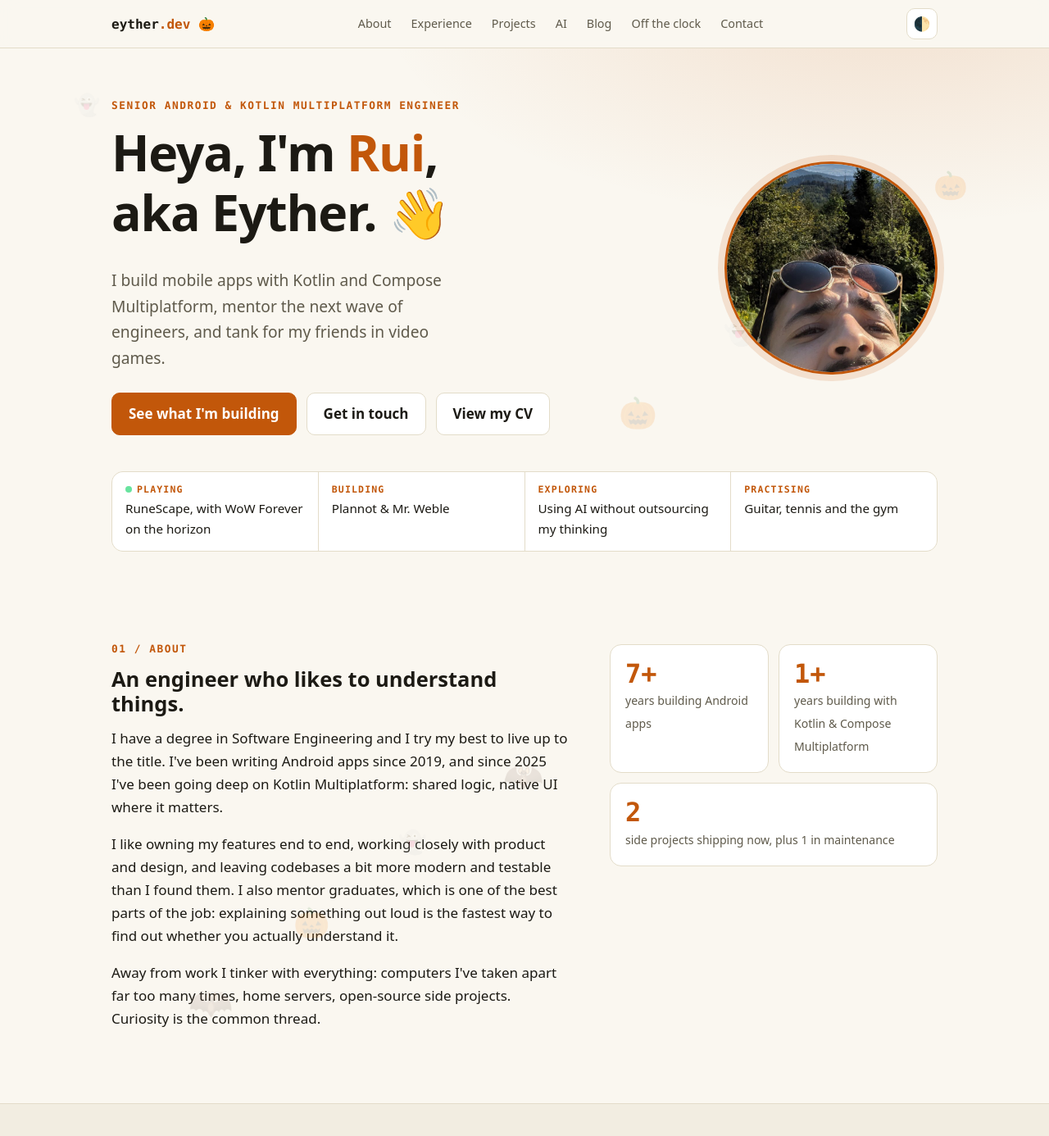
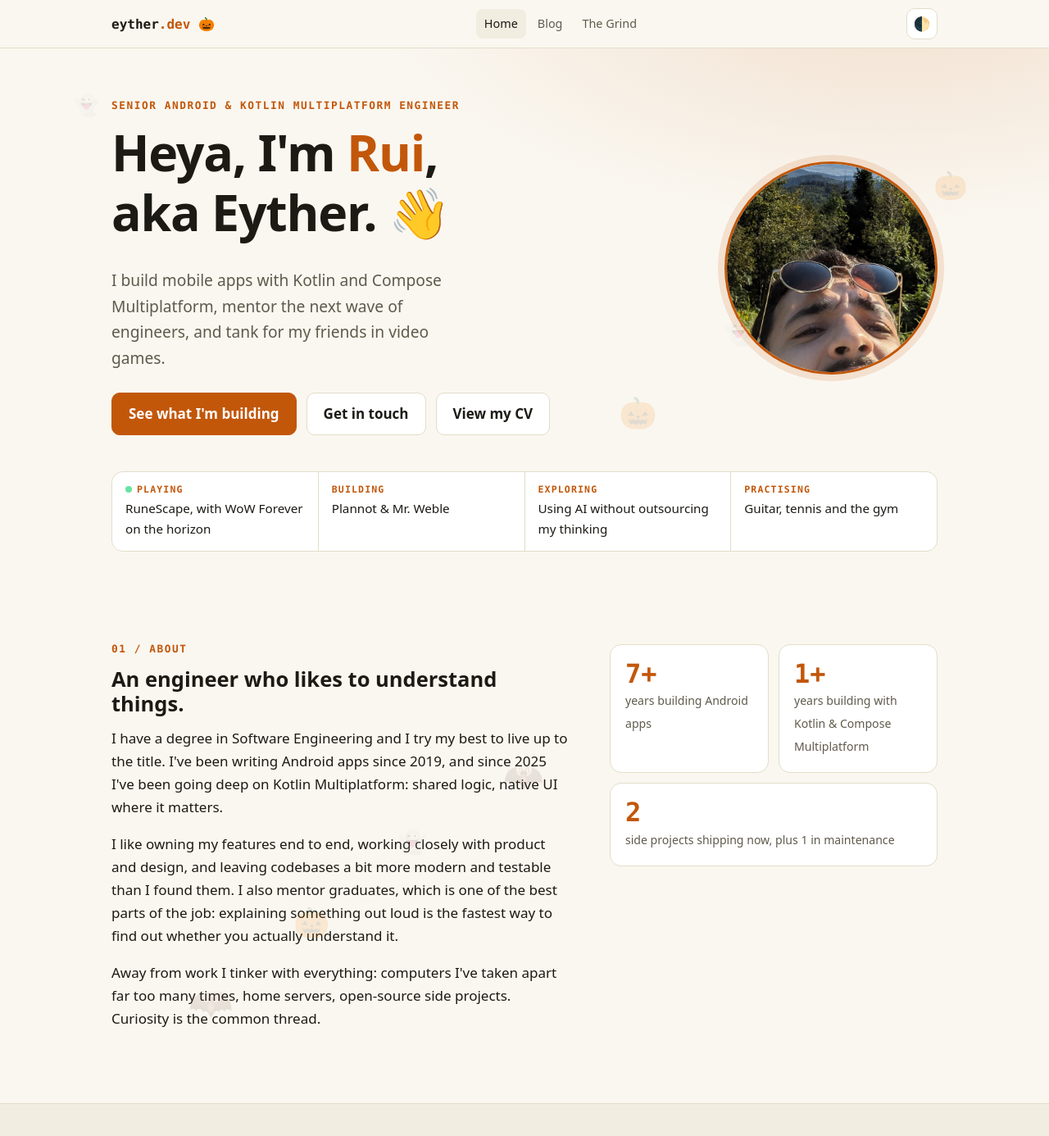
Before and after one commit to ruialmeida51/ruialmeida51.github.io, a Jekyll site: the page index.html, which Jekyll copies as it is, in a window 1280 px wide and 1400 px high. Shown: the top 1386 px of the window at 82% size. Built offline with Jekyll 4.4.1, drawn with Linux system fonts in a browser that asks for light colours.

Commit message:
Simplify nav to Home, Blog and The Grind on every page
Co-Authored-By: Claude Sonnet 5.5 <noreply@anthropic.com>
Claude-Session: https://claude.ai/code/session_013na7oyqEJPgixjtdLD1kwK

```diff
--- a/_layouts/blog.html
+++ b/_layouts/blog.html
@@ -31,7 +31,7 @@
 		<a class="brand" href="/">eyther<span>.dev</span></a>
 		<ul>
 			<li><a href="/">Home</a></li>
-			<li><a href="/blog/">Blog</a></li>
+			<li><a href="/blog/" aria-current="page">Blog</a></li>
 			<li><a href="/grind/">The Grind</a></li>
 		</ul>
 		<button id="theme-toggle" class="icon-btn" type="button" aria-label="Toggle light/dark theme" aria-pressed="false">🌓</button>
--- a/assets/css/style.css
+++ b/assets/css/style.css
@@ -82,8 +82,10 @@ p { margin: 0 0 1em; }
 	cursor: pointer; font-size: 1.05rem;
 }
 .icon-btn:hover { border-color: var(--accent); }
-@media (max-width: 720px) {
+.nav li a[aria-current="page"] { color: var(--text); background: var(--bg-alt); }
+@media (max-width: 600px) {
 	.nav .wrap { flex-wrap: wrap; row-gap: 0; }
+	.nav .brand { white-space: nowrap; }
 	.nav ul { order: 3; flex: 1 0 100%; padding-bottom: 6px; }
 }
 
--- a/grind/index.html
+++ b/grind/index.html
@@ -32,9 +32,7 @@
 		<ul>
 			<li><a href="../">Home</a></li>
 			<li><a href="../blog/">Blog</a></li>
-			<li><a href="#skills">Skills</a></li>
-			<li><a href="#log">Log</a></li>
-			<li><a href="#how">The rules</a></li>
+			<li><a href="./" aria-current="page">The Grind</a></li>
 		</ul>
 		<button id="theme-toggle" class="icon-btn" type="button" aria-label="Toggle light/dark theme" aria-pressed="false">🌓</button>
 	</div>
--- a/index.html
+++ b/index.html
@@ -30,13 +30,9 @@
 	<div class="wrap">
 		<a class="brand" href="#top">eyther<span>.dev</span></a>
 		<ul>
-			<li><a href="#about">About</a></li>
-			<li><a href="#experience">Experience</a></li>
-			<li><a href="#projects">Projects</a></li>
-			<li><a href="#ai">AI</a></li>
+			<li><a href="./" aria-current="page">Home</a></li>
 			<li><a href="blog/">Blog</a></li>
-			<li><a href="#offclock">Off the clock</a></li>
-			<li><a href="#contact">Contact</a></li>
+			<li><a href="grind/">The Grind</a></li>
 		</ul>
 		<button id="theme-toggle" class="icon-btn" type="button" aria-label="Toggle light/dark theme" aria-pressed="false">🌓</button>
 	</div>
```
